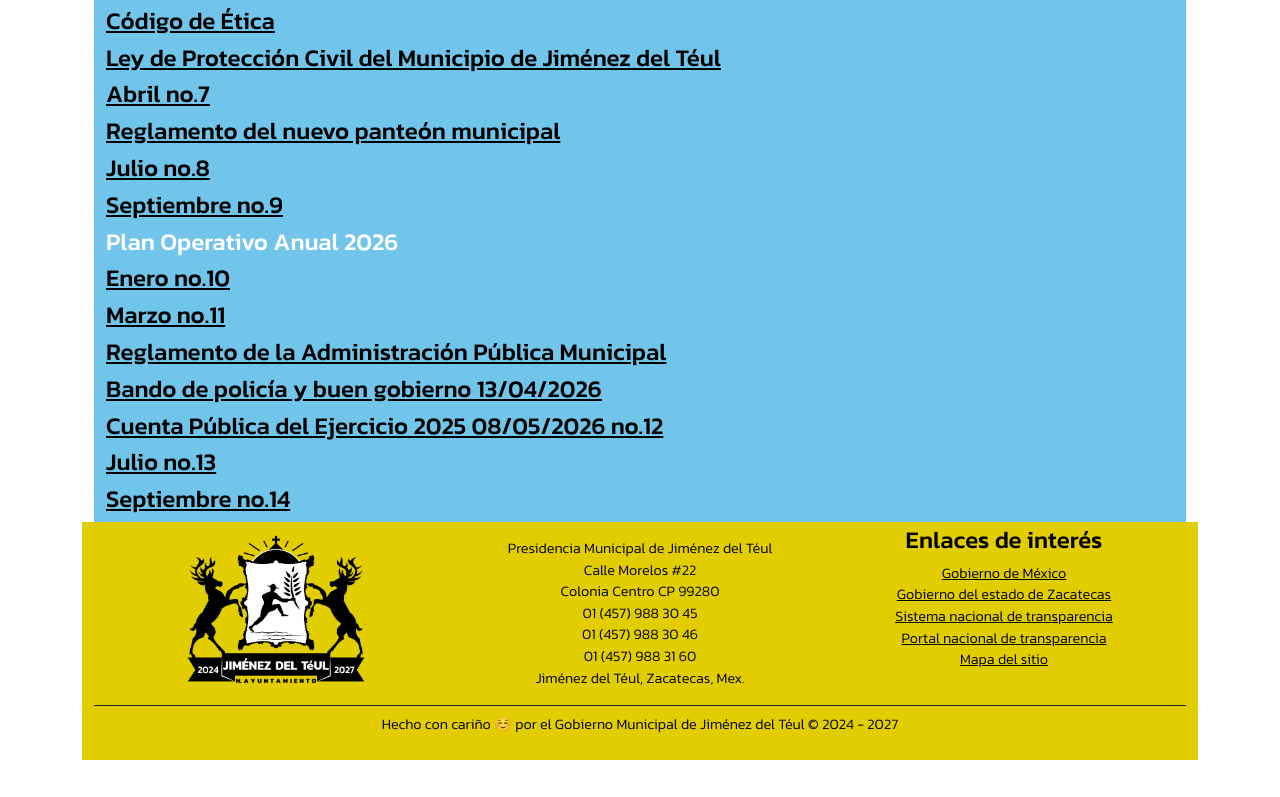
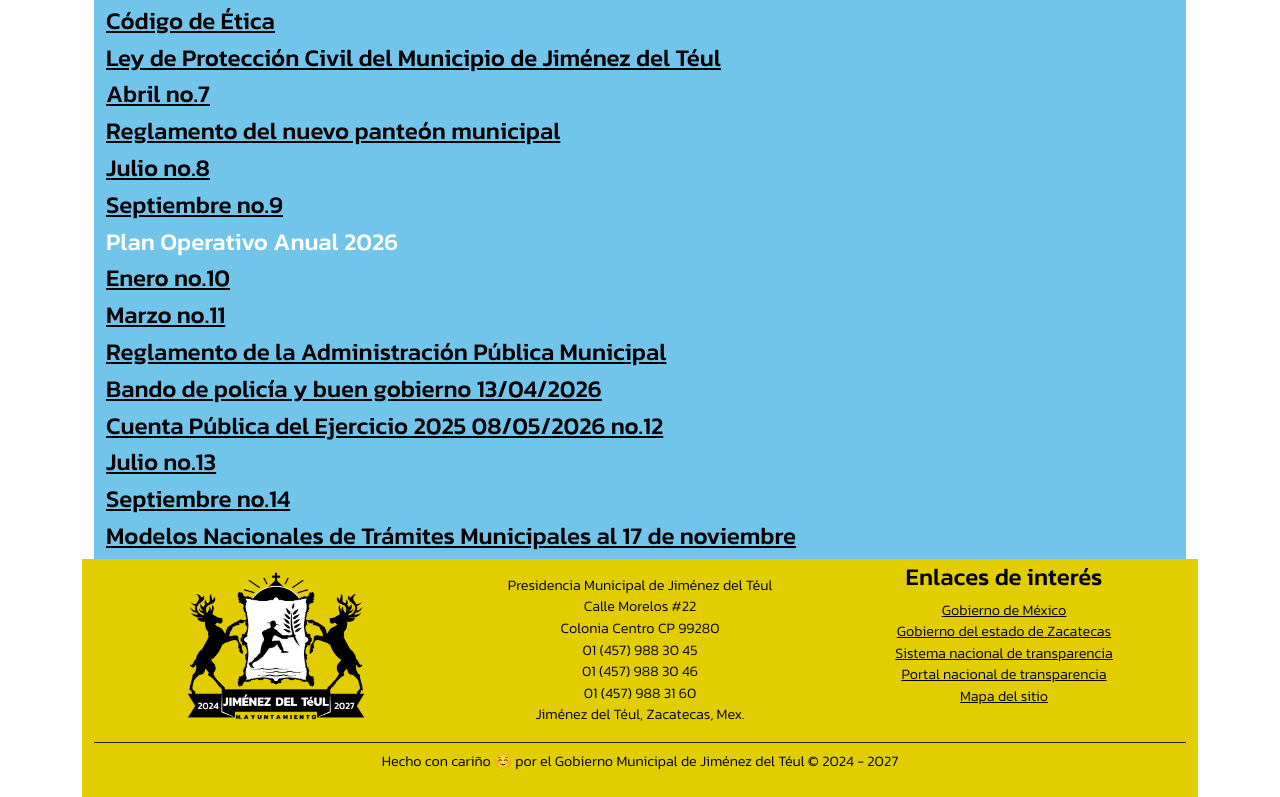
Before and after one commit to elohimgv/website-jimenez, a plain HTML site: page gobierno/gaceta.html in a window 1280 px wide. Shown: the part 866-1663 px from the top of the page. Before the commit the page ends 1626 px from the top, so only its background shows below. Drawn offline with nearby package versions, Linux system fonts and the light colour scheme.

Commit message:
Add content to gaceta/noviembre 2026

```diff
--- a/gobierno/gaceta.html
+++ b/gobierno/gaceta.html
@@ -86,6 +86,7 @@
 						<h4><a class="text-black" href="https://websitejimenez.s3.us-east-2.amazonaws.com/gaceta/2026/cuenta_p%C3%BAblica_25_.pdf" target="_blank"> Cuenta Pública del Ejercicio 2025 08/05/2026 no.12</a></h3>
 						<h4><a class="text-black" href="https://websitejimenez.s3.us-east-2.amazonaws.com/gaceta/2026/julio.pdf" target="_blank">Julio no.13</a></h3>
 						<h4><a class="text-black" href="https://websitejimenez.s3.us-east-2.amazonaws.com/gaceta/2026/septiembre.pdf" target="_blank">Septiembre no.14</a></h3>
+						<h4><a class="text-black" href="https://websitejimenez.s3.us-east-2.amazonaws.com/gaceta/2026/TII/171126tIIno15.pdf" target="_blank">Modelos Nacionales de Trámites Municipales al 17 de noviembre</a></h3>
 					</div>
 					<!-- End col -->
 				</div>
```
